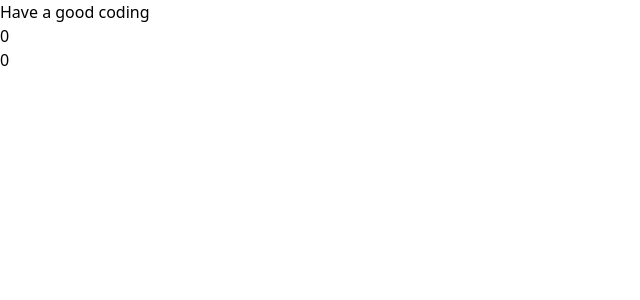
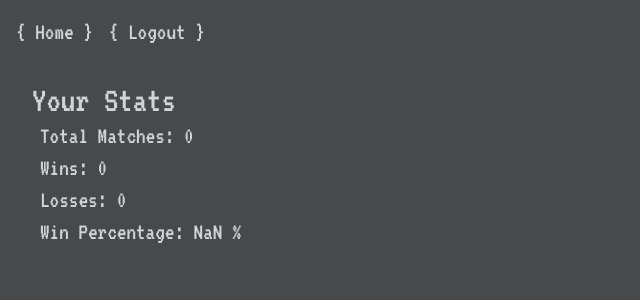
Before and after one commit to j-scheitler1/Code_Royale, a React (Vite) app in the folder frontend/: page /profile in a window 1280 px wide. Shown: the top 300 px of the page, without its empty margins (0-640 px from the left). Built offline with nearby package versions, Linux system fonts and the light colour scheme; no server answers; the database is empty; sample sign-in values are in the browser's storage.

Commit message:
Add Profile Page

```diff
--- a/frontend/src/pages/Dashboard.tsx
+++ b/frontend/src/pages/Dashboard.tsx
@@ -58,11 +58,14 @@ function Dashboard() {
   return (
     <div className="relative bg-brand min-h-screen">
       <div className="flex items-center">
-        <Link to="/" className="text-brand-secondary px-4 py-4">
+        <Link to="/" className="text-brand px-4 py-4">
           {'{ Home }'}
         </Link>
-        <Link to="/" onClick={handleLogout} className="text-brand-secondary py-4">
+        <Link to="/" onClick={handleLogout} className="text-brand py-4">
           {`{ Logout }`}
+        </Link>
+        <Link to="/profile" className="text-brand px-4 py-4">
+          {`{ Profile }`}
         </Link>
       </div>
 
--- a/frontend/src/pages/Profile.tsx
+++ b/frontend/src/pages/Profile.tsx
@@ -1,4 +1,6 @@
 import React, { useState } from 'react';
+import { signOut } from "firebase/auth";
+import { useNavigate, Link } from "react-router-dom";
 import { auth } from "../firebase/firebase";
 import type { UserMatchStats } from '../utils/types';
 import { getWinsAndLosses } from '../firebase/matchDataService'
@@ -11,18 +13,18 @@ import { getWinsAndLosses } from '../firebase/matchDataService'
 // 5. Display the Win Rate (Wins / Total Matches)
 // 6. Add a ramdom quote or message to encourage users
 
-// export type UserMatchStats = {
-//   wins: number,
-//   losses: number,
-//   ties: number,
-// }
-
 const Profile:React.FC = () => {
   const user = auth.currentUser;
+  const navigate = useNavigate();
   const [matchData, setMatchData] = useState<UserMatchStats | null>(null);
-  // ADD ERROR HANDLING
+  const totalMatches = matchData ? (matchData.wins + matchData.losses + matchData.ties) : 0;
+  const winPercentage = matchData ? ((matchData.wins / totalMatches) * 100) : 0.00;
 
-  // If a User is logged in then send to helper -> and set match data
+  const handleLogout = async () => {
+    await signOut(auth);
+    navigate("/login");
+  };
+
   React.useEffect(() => {
     if (user?.uid) {
       getWinsAndLosses(user.uid).then(setMatchData).catch(console.error);
@@ -30,13 +32,26 @@ const Profile:React.FC = () => {
   }, [user]);
 
   return (
-    <div>Have a good coding
-      {matchData && (
-        <div>
-          <div>{matchData.wins}</div>
-          <div>{matchData.losses}</div>
-        </div>
-      )}
+    <div className="relative bg-brand min-h-screen">
+      <div className="flex items-center">
+        <Link to="/" className="text-brand px-4 py-4">
+          {'{ Home }'}
+        </Link>
+        <Link to="/" onClick={handleLogout} className="text-brand py-4">
+          {`{ Logout }`}
+        </Link>
+      </div>
+      <div className="flex flex-col">
+        {matchData && (
+          <div className="flex flex-col text-brand px-8 py-4">
+            <div className="text-brand-header">Your Stats</div>
+            <div className="px-2">Total Matches: {totalMatches}</div>
+            <div className="px-2">Wins: {matchData.wins}</div>
+            <div className="px-2">Losses: {matchData.losses}</div>
+            <div className="px-2">Win Percentage: {winPercentage} %</div>
+          </div>
+        )}
+      </div>
     </div>
   );
 }
```
